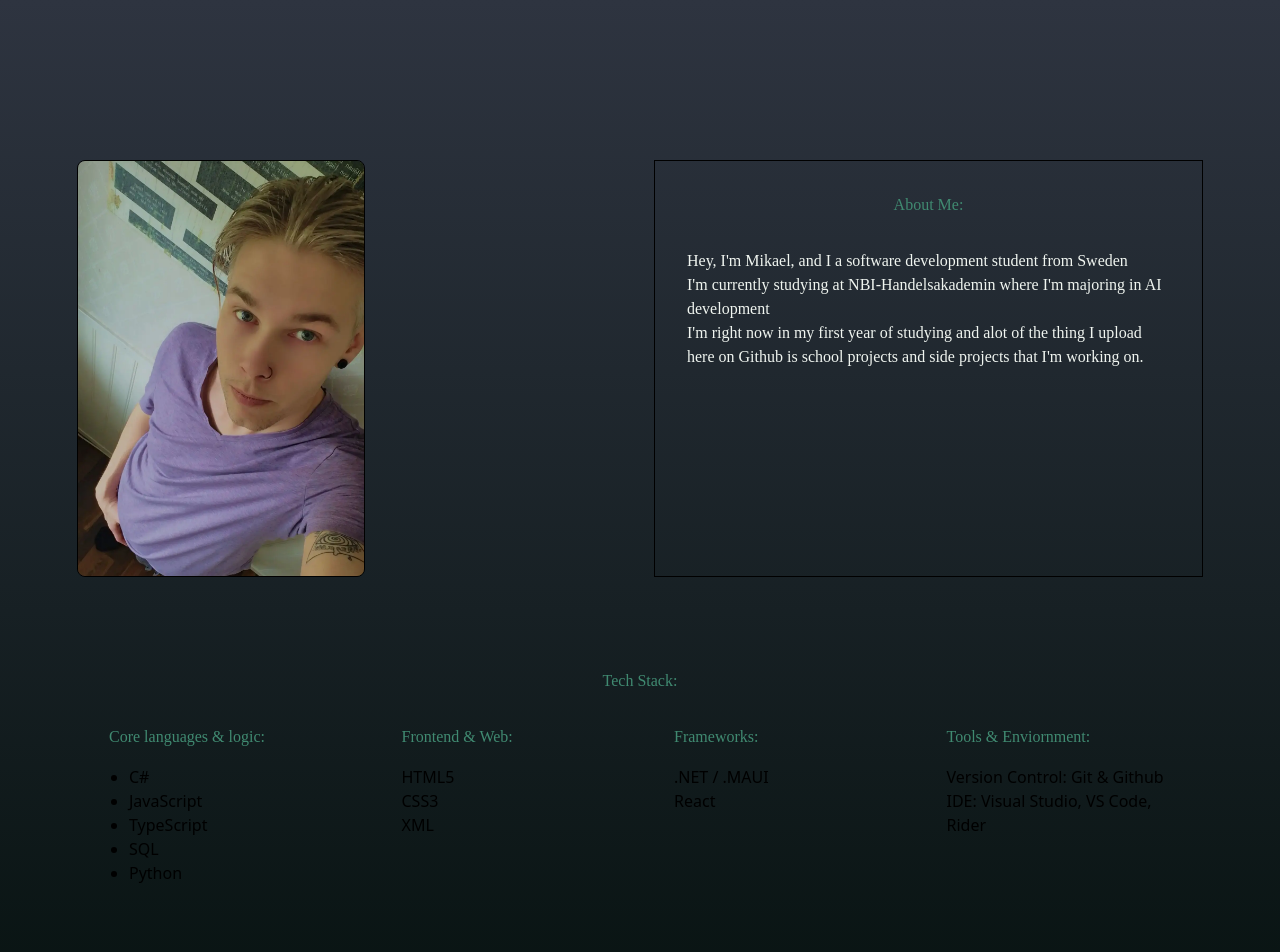
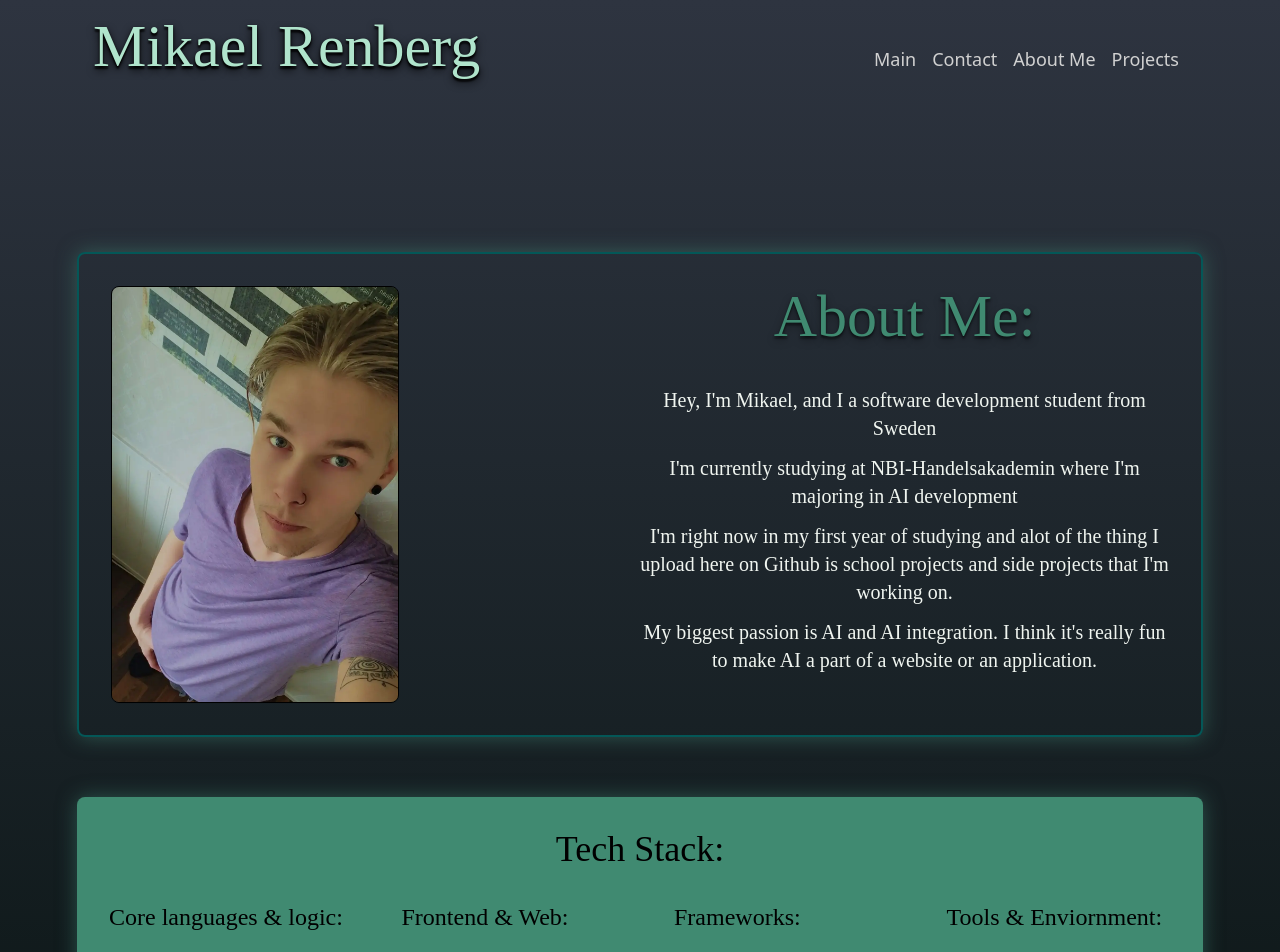
Before and after one commit to M-Renberg/Portfolio, a React (Vite) app: page /aboutme in a window 1280 px wide. Shown: the top 952 px of the page. Built offline with nearby package versions, Linux system fonts and the light colour scheme.

Commit message:
about me page updated

```diff
--- a/src/App.tsx
+++ b/src/App.tsx
@@ -1,6 +1,6 @@
 // import { useState, useEffect } from 'react';
 import Main from './partials/Main';
-// import Header from './partials/Header';
+import Header from './partials/Header';
 // import Footer from './partials/Footer';
 
 import './App.css';
@@ -13,7 +13,7 @@ function App() {
 
   return (
     <div className="app-wrapper">
-      {/* <Header /> */}
+      <Header />
       <Main />
       {/* <Footer /> */}
     </div>
--- a/src/index.css
+++ b/src/index.css
@@ -15,7 +15,9 @@
   --color-landing-nav: #D1D1D1;
   --color-teal-text: #2DD4BF;
   /* Fx Colors */
-  --shadow-custom: rgba(0, 0, 0, 0.1) 0 10px 15px -3px, rgba(0, 0, 0, 0.05) 0 4px 6px -2px;
+  --shadow-custom: rgba(0, 0, 0, 0.8) 0 10px 15px -3px, rgba(0, 0, 0, 0.8) 0 4px 6px -2px;
+  --shadow-glow: 0.2px 0.2px 20px 0.05px rgba(64, 128, 113, 0.551);
+  --color-nav-hover: rgba(191, 191, 191, 0.1);
 }
 
 
@@ -23,6 +25,8 @@
   background: var(--color-nice-bg);
   font-family: system-ui, -apple-system, sans-serif;
   line-height: 1.5;
+
+  @layer base{
 
     h1{
         color: var(--color-primary-font);
@@ -44,6 +48,7 @@
       font-family: Chonburi;
     }
   }
+}
 
 body {
   margin: 0;
--- a/src/pages/AboutMePage.tsx
+++ b/src/pages/AboutMePage.tsx
@@ -3,52 +3,63 @@ import pfp from '../Images/pfp.webp';
 export default function AboutMe() {
 
     return (
-        <article className='grid grid-cols-2 gap-7 items-center mt-20 pt-20'>
-            <img className="block m-0 w-full max-w-2xs h-auto border border-black rounded-lg" src={pfp}
-                alt="Selfie of myself. Blonde male with tattoos" />
-            <section className="m-o p-8 border border-black h-full box-border">
-                <h3 className='text-center mb-8'>About Me:</h3>
-                <p>Hey, I'm Mikael, and I a software development student from Sweden</p>
-                <p>I'm currently studying at NBI-Handelsakademin where I'm majoring in AI development</p>
-                <p>I'm right now in my first year of studying and alot of the thing I upload here on Github is school
-                    projects and side
-                    projects that I'm working on.</p>
+        <article className='grid grid-cols-2 gap-7 items-stretch mt-20 pt-20'>
+            <section className="col-span-full grid grid-cols-2 m-0 p-8 border-2 border-border-one rounded-lg box-border text-center shadow-glow">
+                <img className="block m-0 w-full max-w-2xs h-auto border border-black rounded-lg shadow-2xs" src={pfp}
+                    alt="Selfie of myself. Blonde male with tattoos" />
+                <div>
+                    <h3 className='text-center mb-10 text-6xl text-shadow-lg/35'>About Me:</h3>
+                    <div>
+                        <p className='mb-3 text-xl'>Hey, I'm Mikael, and I a software development student from Sweden</p>
+                        <p className='mb-3 text-xl'>I'm currently studying at NBI-Handelsakademin where I'm majoring in AI development</p>
+                        <p className=' mb-3 text-xl'>I'm right now in my first year of studying and alot of the thing I upload here on Github is school
+                            projects and side
+                            projects that I'm working on.</p>
+                        <p className=' mb-3 text-xl'> My biggest passion is AI and AI integration. I think it's really fun to make AI a part of a website or an application.</p>
+                    </div>
+                </div>
             </section>
-            <div className="col-span-full mt-8 mb-8 p-8 rounded-lg box-border">
+            <div className="col-span-full mt-8 mb-8 p-8 rounded-lg box-border bg-third-bg shadow-glow">
                 <section className="grid col-span-full">
-                    <h2 className='text-center mb-8'>Tech Stack:</h2>
+                    <h2 className='text-center mb-8 text-black text-4xl'>Tech Stack:</h2>
                 </section>
                 <section className="grid col-span-full grid-cols-4 gap-7 mb-8">
                     <div className="flex flex-col items-start">
-                        <h3 className='mb-4'>Core languages & logic:</h3>
+                        <h3 className='mb-4 text-black text-2xl'>Core languages & logic:</h3>
                         <ul className='list-disc pl-5 m-0'>
-                            <li>C#</li>
-                            <li>JavaScript</li>
-                            <li>TypeScript</li>
-                            <li>SQL</li>
-                            <li>Python</li>
+                            <li className='font-semibold'>C#</li>
+                            <li className='font-semibold'>JavaScript</li>
+                            <li className='font-semibold'>TypeScript</li>
+                            <li className='font-semibold'>SQL & NOSQL</li>
+                            <li className='font-semibold'>Python</li>
                         </ul>
                     </div>
                     <div className="list-disc pl-5 m-0">
-                        <h3 className='mb-4'>Frontend & Web:</h3>
+                        <h3 className='mb-4 text-black text-2xl'>Frontend & Web:</h3>
                         <ul>
-                            <li>HTML5</li>
-                            <li>CSS3</li>
-                            <li>XML</li>
+                            <li className='font-semibold'>HTML5</li>
+                            <li className='font-semibold'>CSS3</li>
+                            <li className='font-semibold'>XML</li>
+                            <li className='font-semibold'>XAML</li>
                         </ul>
                     </div>
                     <div className="list-disc pl-5 m-0">
-                        <h3 className='mb-4'>Frameworks:</h3>
+                        <h3 className='mb-4 text-black text-2xl'>Frameworks:</h3>
                         <ul>
-                            <li>.NET / .MAUI</li>
-                            <li>React</li>
+                            <li className='font-semibold'>.NET</li>
+                            <li className='font-semibold'>.MAUI</li>
+                            <li className='font-semibold'>React</li>
+                            <li className='font-semibold'>Tailwind</li>
                         </ul>
                     </div>
                     <div className="list-disc pl-5 m-0">
-                        <h3 className='mb-4'>Tools & Enviornment:</h3>
+                        <h3 className='mb-4 text-black text-2xl'>Tools & Enviornment:</h3>
                         <ul>
-                            <li>Version Control: Git & Github</li>
-                            <li>IDE: Visual Studio, VS Code, Rider</li>
+                            <li className='font-semibold'>Version Control: Git & Github</li>
+                            <li className='font-semibold'>IDE: Visual Studio, VS Code, Rider</li>
+                            <li className='font-semibold'>Convex</li>
+                            <li className='font-semibold'>Azure</li>
+                            <li className='font-semibold'>Superbase</li>
                         </ul>
                     </div>
                 </section>
--- a/src/pages/ContactPage.tsx
+++ b/src/pages/ContactPage.tsx
@@ -1,26 +1,29 @@
-
+import { Icon } from "../util/Icons";
 
 export default function Contact() {
 
     return (
         <article className="grid grid-cols-2 gap-7 items-stretch mt-20 pt-10 pb-40 pl-2 pr-2">
-            <div className="flex flex-col gap-5 p-4 border border-black rounded-lg box-border m-0 ">
+            <div className="flex flex-col gap-5 p-4 m-0 border-2 border-border-one rounded-lg box-border text-center shadow-glow">
                 <section className="contacttext">
                     <h2 className="text-center mb-8 mt-4">Let's Connect</h2>
                     <p>Feel free to connect with me on Github or LinkedIn</p>
                     <p>I'm always open to be apart of a project, and I would love to help you out.</p>
                 </section>
-                <div className="border-2 border-black rounded-lg m-0 content-center">
-                    <a className="p-5" href="https://www.linkedin.com/in/mikael-renberg-98b062178/" data-icon="linkedin">LinkedIn</a>
+                <div className="border-2 border-black rounded-lg m-0 content-center p-2">
+                    <Icon name="linkedin" />
+                    <a className="p-5" href="https://www.linkedin.com/in/mikael-renberg-98b062178/">LinkedIn</a>
                 </div>
-                <div className="border-2 border-black rounded-lg m-0 content-center">
+                <div className="border-2 border-black rounded-lg m-0 content-center p-2">
+                    <Icon name="email" />
                     <a className="p-5" href="mailto:mikael.k.renberg@hotmail.com" data-icon="email">E-post</a>
                 </div>
-                <div className="border-2 border-black rounded-lg m-0 content-center">
+                <div className="border-2 border-black rounded-lg m-0 content-center p-2">
+                    <Icon name="github" />
                     <a className="p-5" href="https://github.com/M-Renberg" data-icon="github">GitHub</a>
                 </div>
             </div>
-            <div className="p-10 border border-black rounded-lg box-border m-0">
+            <div className="p-10 m-0 border-2 border-border-one rounded-lg box-border text-center shadow-glow">
                 <form className="flex flex-col gap-6">
                     <div className="form-group">
                         <label id="name">Name:
--- a/src/partials/Header.tsx
+++ b/src/partials/Header.tsx
@@ -1,42 +1,25 @@
-/*
-    <nav className='header-nav'>
-      {routes
-        .filter(route => {
-          if (!route.menuLabel) return false;
-          if (user && route.path === '/login') return false;
-          if (!user && route.path === '/profile') return false;
-          return true;
-        })
-        .map((route, i) => (
-          <NavLink className="nav-btn" key={i} to={route.path}>{route.menuLabel}</NavLink>
-        ))
-      }
-
-      {user && (
-        <button className="nav-btn" onClick={handleLogout}>Logga ut ({user.firstname})</button>
-      )}
-    </nav>
-*/
-
+import { NavLink, useLocation } from "react-router-dom";
+import routes from '../routes';
+import '../tailwind/glitch-fx.css';
 
 export default function Header() {
 
-    return (
-        <header id="main-header">
-            <div className="logo">Mikael Renberg</div>
-            {/* <select id="menu-toggle" onchange="location = this.value;">
-                <option value="" selected disabled>☰</option>
-                <option value="#start">Start</option>
-                <option value="#my-projects">My Projects</option>
-                <option value="#aboutme">About Me</option>
-                <option value="#contact">Contact</option>
-            </select> */}
-            <nav id="navLinks">
-                <a href="#start">Start</a>
-                <a href="#my-projects">My Projects</a>
-                <a href="#aboutme">About Me</a>
-                <a href="#contact">Contact</a>
-            </nav>
-        </header>
-    );
+  const location = useLocation();
+
+  if (location.pathname === '/') return null;
+
+  return (
+    <header className="flex flex-row w-full justify-between p-4 items-baseline">
+      <h1 className="glitch-text text-6xl text-shadow-lg/85" data-text="Mikael Renberg">Mikael Renberg</h1>
+
+      <nav className=''>
+        {routes
+          .filter(route => route.menuLabel)
+          .map((route, i) => (
+            <NavLink className="text-landing-nav pl-2 pr-2 text-lg self-baseline hover:bg-nav-hover p-1 rounded-lg active:text-red-500" key={i} to={route.path}>{route.menuLabel}</NavLink>
+          ))
+        }
+      </nav>
+    </header>
+  );
 }
```
Also changed, not shown: src/pages/MyProjectsPage.tsx (+14 -14 lines). Lines whose indentation alone changed are shown as unchanged.
